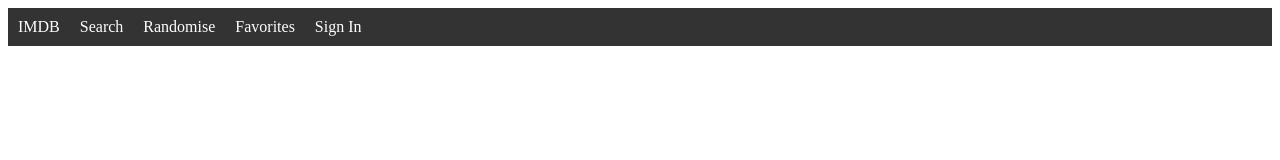
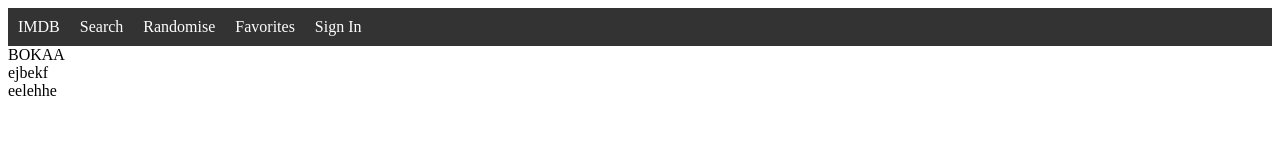
Before and after one commit to mozartamadeus1756/IMDB, a SvelteKit app: page / in a window 1280 px wide. Shown: the top 160 px of the page. Built offline with nearby package versions, Linux system fonts and the light colour scheme.

Commit message:
feat: add placeholder content to +page.svelte and comment in navbar.svelte

```diff
--- a/src/routes/+page.svelte
+++ b/src/routes/+page.svelte
@@ -4,3 +4,10 @@
 </script>
 
 <Navbar />
+
+
+<div>
+  <div>BOKAA</div>
+  <div>ejbekf</div>
+  <div>eelehhe</div>
+</div>
--- a/src/routes/navbar.svelte
+++ b/src/routes/navbar.svelte
@@ -12,6 +12,7 @@
     </div>
 </nav>
 
+<!-- nedenfor viser tre randomme filmer fra apien !! -->
 
 
 
```
